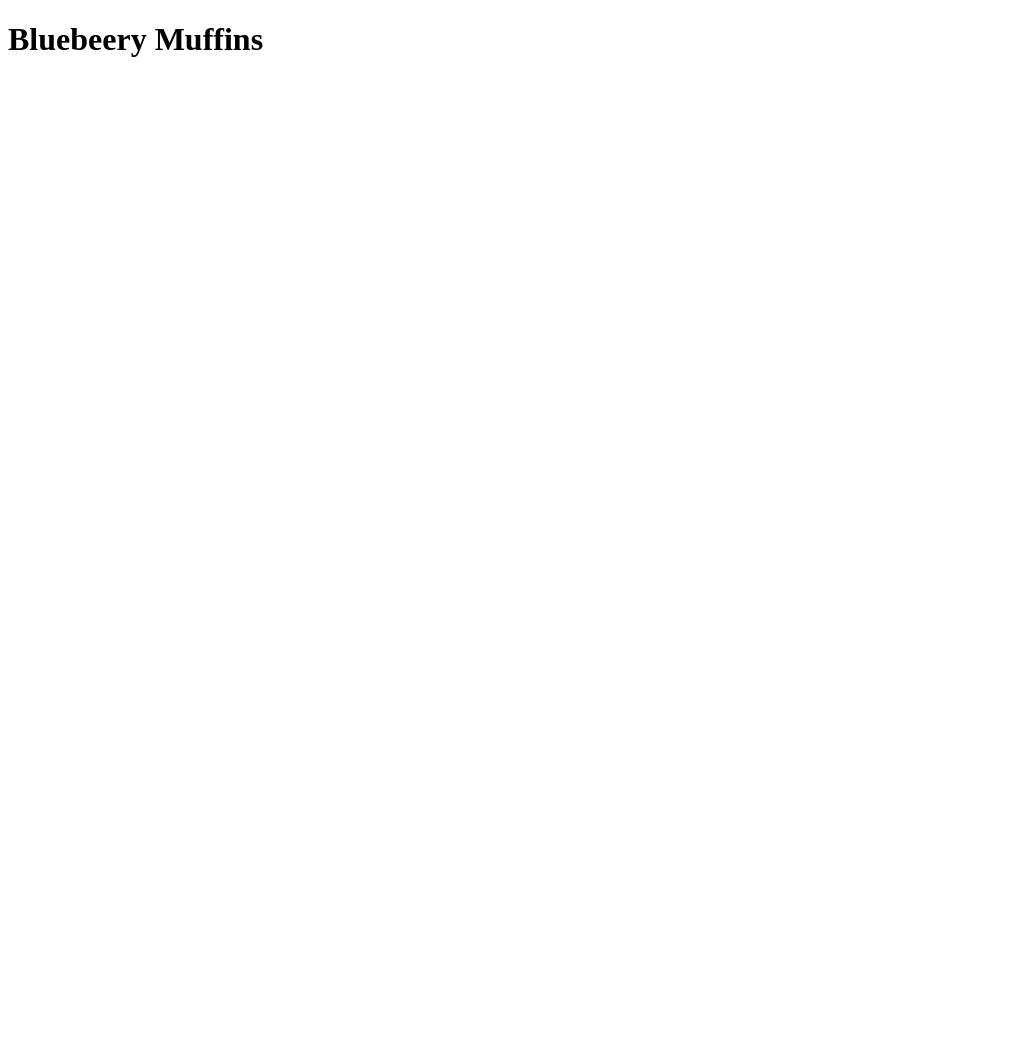
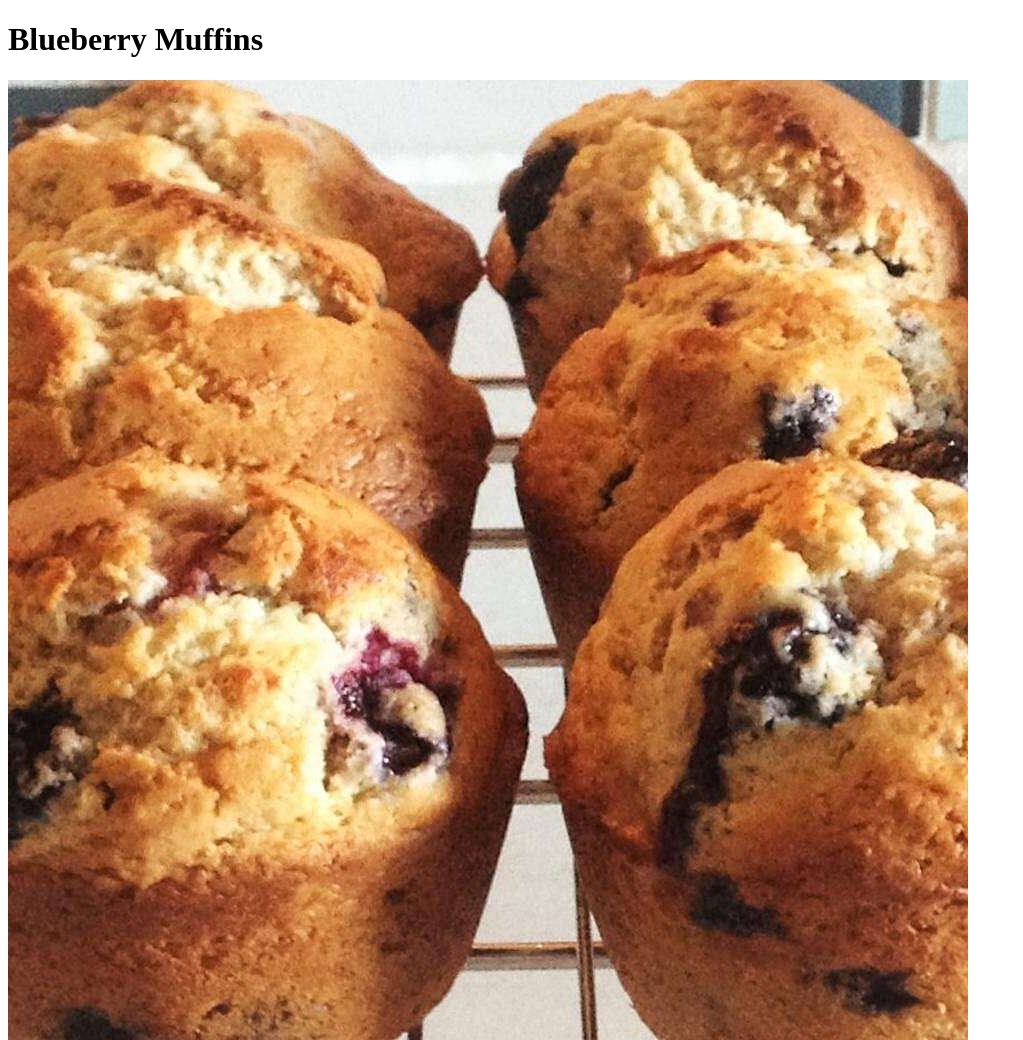
Before and after one commit to anthstepp11/odin-recipes, a plain HTML site: page recipes/muffins.html in a window 1280 px wide. Shown: the whole page, without its empty margins (0-1023 px from the left). Before the commit the page ends 800 px from the top, so only its background shows below. Drawn offline with Linux system fonts and the light colour scheme.

Commit message:
../images/

```diff
--- a/recipes/muffins.html
+++ b/recipes/muffins.html
@@ -7,6 +7,7 @@
     <title>Document</title>
 </head>
 <body>
-  <h1>Bluebeery Muffins</h1>
+  <h1>Blueberry Muffins</h1>
+  <img src="../images/muffin.jpg" alt="blueberry muffin">
 </body>
 </html>
```
Also changed, not shown: recipes/pancakes.html (+1 -0 lines), recipes/smoothie.html (+1 -0 lines), images/muffin.jpg (added), images/pancake.jpg (added), images/smoothie.jpg (added).
